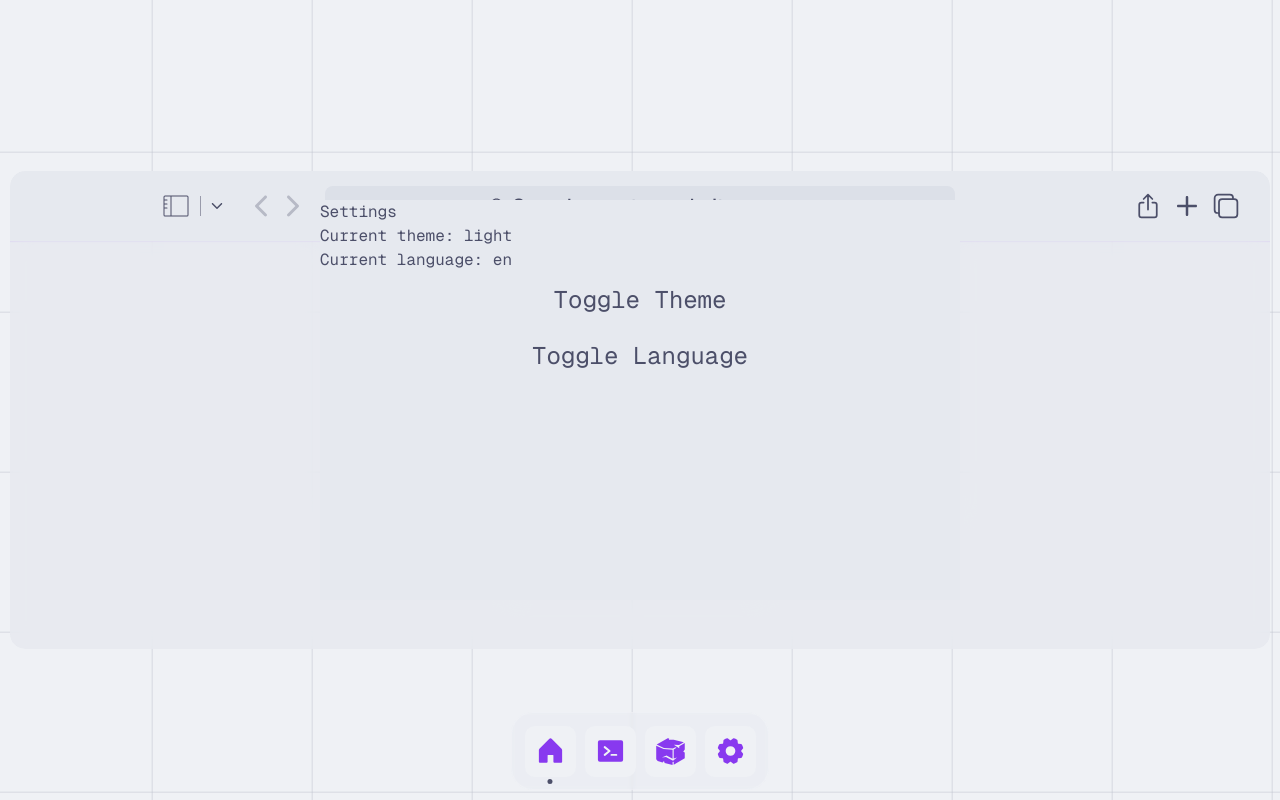
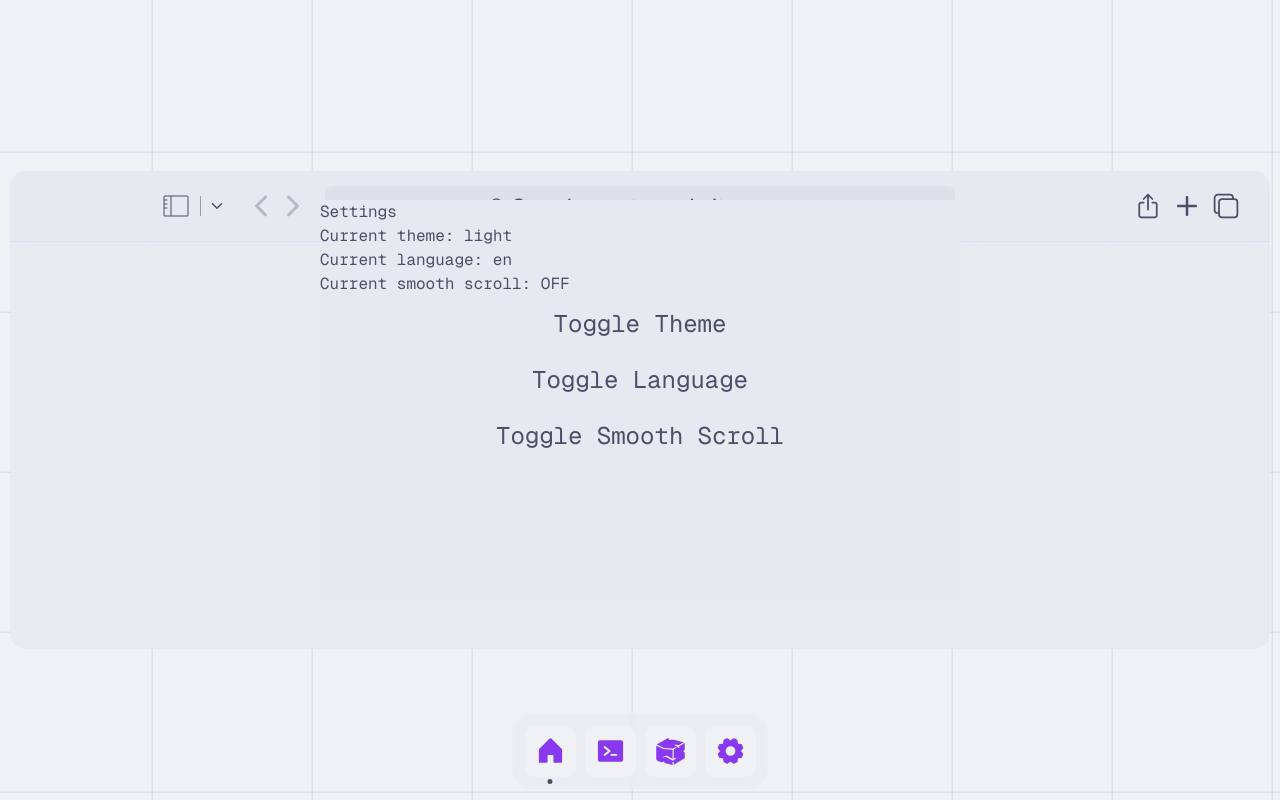
Before and after one commit to qalqa-dev/portfolio-site-upd, a React (Vite) app: page / in a window 1280 px wide. Both pictures are taken after a click on the link 730 px from the left and 751 px from the top of the page. Shown: the top 800 px of the page. Built offline with nearby package versions, Linux system fonts and the light colour scheme; a web font is replaced by a local one.

Commit message:
feat: added togglable smooth scroll with lenis

```diff
--- a/src/components/Settings/Settings.tsx
+++ b/src/components/Settings/Settings.tsx
@@ -1,10 +1,16 @@
-import { setLanguage, toggleTheme } from '@/store/settingsSlice';
+import {
+  setLanguage,
+  setSmoothScroll,
+  toggleTheme,
+} from '@/store/settingsSlice';
 import { useDispatch, useSelector } from 'react-redux';
 import { AppDispatch, RootState } from 'store/store';
 import styles from './Settings.module.scss';
 
 export const Settings = () => {
-  const { theme, language } = useSelector((state: RootState) => state.settings);
+  const { theme, language, smoothScroll } = useSelector(
+    (state: RootState) => state.settings,
+  );
   const dispatch = useDispatch<AppDispatch>();
 
   const settingsState = useSelector(
@@ -18,6 +24,7 @@ export const Settings = () => {
           <h2>Settings</h2>
           <p>Current theme: {theme}</p>
           <p>Current language: {language}</p>
+          <p>Current smooth scroll: {smoothScroll ? 'ON' : 'OFF'}</p>
 
           <button onClick={() => dispatch(toggleTheme())}>Toggle Theme</button>
           <button
@@ -27,6 +34,13 @@ export const Settings = () => {
           >
             Toggle Language
           </button>
+          <button
+            onClick={() =>
+              dispatch(setSmoothScroll(smoothScroll ? false : true))
+            }
+          >
+            Toggle Smooth Scroll
+          </button>
         </div>
       )}
     </>
--- a/src/pages/Main/Main.tsx
+++ b/src/pages/Main/Main.tsx
@@ -6,9 +6,14 @@ import RollingText from '@/components/RollingText/RollingText';
 import { Safari } from '@/components/Safari/Safari';
 import { projectsData } from '@/data/projectsData';
 import { currentStackBackend, currentStackFrontend } from '@/data/stackData';
+import { RootState } from '@/store/store';
+import Lenis from 'lenis';
+import { useEffect, useRef } from 'react';
 import { FaGithubAlt, FaTelegramPlane, FaVk } from 'react-icons/fa';
 import { IoIosMail } from 'react-icons/io';
+import { useSelector } from 'react-redux';
 import styles from './Main.module.scss';
+
 export const Main = () => {
   const getTechPercentage = (
     level: number,
@@ -20,13 +25,25 @@ export const Main = () => {
     );
   };
 
-  // const lenis = new Lenis({
-  //   autoRaf: true,
-  // });
+  const smoothScroll = useSelector(
+    (state: RootState) => state.settings.smoothScroll,
+  );
 
-  // lenis.on('scroll', ({ scroll }) => {
-  //   document.documentElement.style.setProperty('--scroll', `${scroll}`);
-  // });
+  const lenisRef = useRef<Lenis | null>(null);
+
+  useEffect(() => {
+    if (smoothScroll) {
+      lenisRef.current = new Lenis({
+        autoRaf: true,
+        duration: 1.5,
+        smoothWheel: true,
+      });
+      lenisRef.current.start();
+    } else {
+      lenisRef.current?.destroy();
+      lenisRef.current = null;
+    }
+  }, [smoothScroll]);
 
   return (
     <>
--- a/src/store/settingsSlice.ts
+++ b/src/store/settingsSlice.ts
@@ -5,6 +5,7 @@ type Language = 'en' | 'ru';
 
 interface SettingsState {
   settingsState: boolean;
+  smoothScroll: boolean;
   theme: Theme;
   language: Language;
 }
@@ -19,6 +20,7 @@ const getInitialTheme = (): Theme => {
 
 const initialState: SettingsState = {
   settingsState: false,
+  smoothScroll: false,
   theme: getInitialTheme(),
   language: 'en',
 };
@@ -29,6 +31,9 @@ const settingsSlice = createSlice({
   reducers: {
     setSettingsState(state, action: PayloadAction<boolean>) {
       state.settingsState = action.payload;
+    },
+    setSmoothScroll(state, action: PayloadAction<boolean>) {
+      state.smoothScroll = action.payload;
     },
     setTheme: (state, action: PayloadAction<Theme>) => {
       state.theme = action.payload;
@@ -46,6 +51,11 @@ const settingsSlice = createSlice({
   },
 });
 
-export const { setSettingsState, setTheme, toggleTheme, setLanguage } =
-  settingsSlice.actions;
+export const {
+  setSettingsState,
+  setTheme,
+  toggleTheme,
+  setLanguage,
+  setSmoothScroll,
+} = settingsSlice.actions;
 export default settingsSlice.reducer;
```
